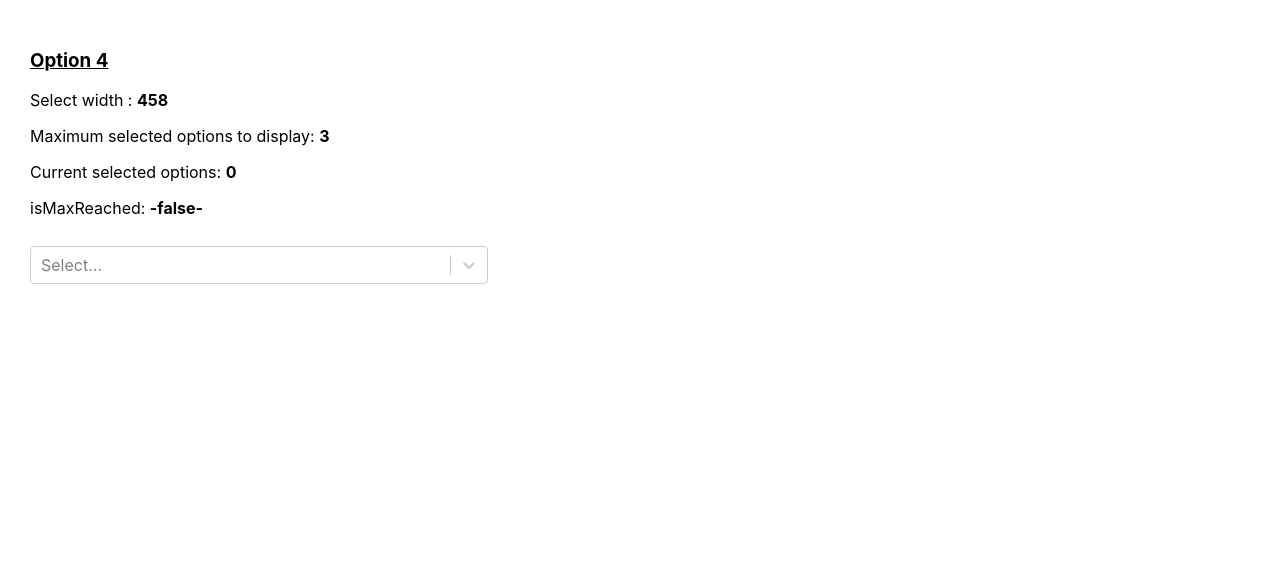
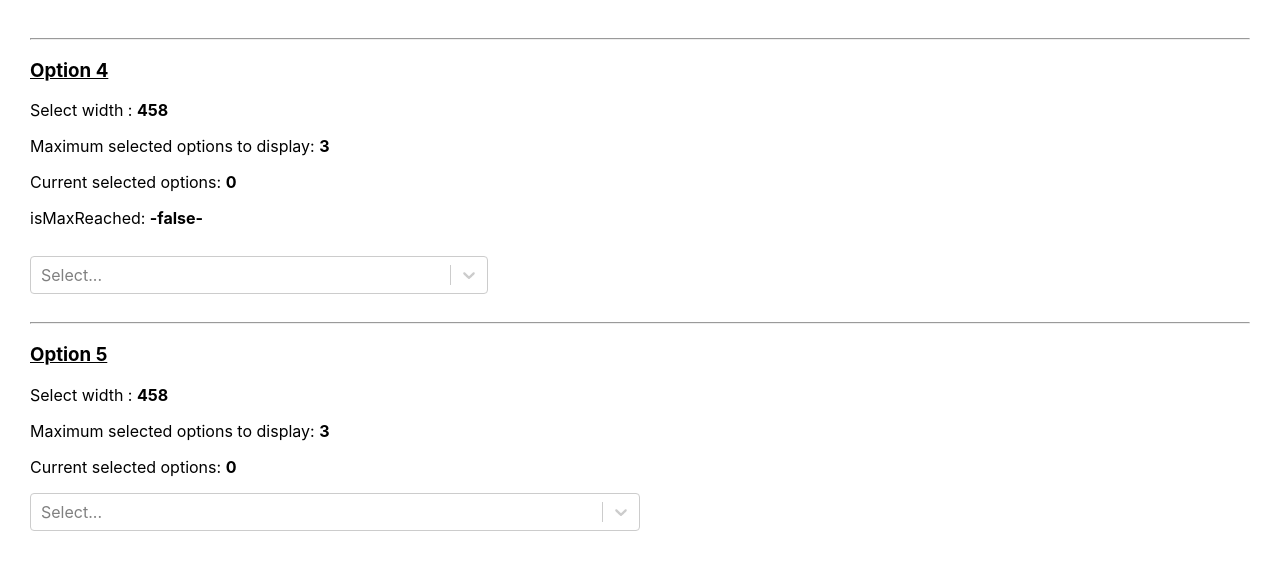
Before and after one commit to ArielBarkan/react-select, a React (Create React App) app: page / in a window 1280 px wide. Shown: the top 570 px of the page. Built offline with nearby package versions, Linux system fonts and the light colour scheme.

Commit message:
creating an option that display the counter outside the multi select

```diff
--- a/src/App.tsx
+++ b/src/App.tsx
@@ -2,16 +2,13 @@ import {Option1} from "./selects/option1";
 import {Option2} from "./selects/option2";
 import {Option3} from "./selects/option3";
 import {Option4} from "./selects/option4";
+import {Option5} from "./selects/option5";
 
 
 
 const App = () => {
 
-    window.addEventListener("click", () => {
-        console.log("--------------")
-        console.log(document.getElementById("myLovelySelect")||"not found")
-        console.log("--------------")
-    })
+
   return(
       <>
           {/*<Option1/>*/}
@@ -19,8 +16,10 @@ const App = () => {
           {/*<Option2/>*/}
           {/*<hr/>*/}
           {/*<Option3/>*/}
-          {/*<hr/>*/}
+          <hr/>
           <Option4/>
+          <hr/>
+          <Option5/>
       </>
   )
 
--- /dev/null
+++ b/src/selects/option5.tsx
@@ -0,0 +1,151 @@
+import React, {useEffect, useRef, useState} from "react";
+import Select, {components, SelectInstance, StylesConfig, Options} from "react-select";
+import {data} from "../data";
+import {generateTitle} from "../utils";
+
+export const Option5 = ()=>{
+
+    /*********/
+
+    const [optionsSelectedCount, setOptionsSelectedCount] = useState<number>(0);
+    const [optionsSelected, setOptionsSelected] = useState<[]>([]);
+    const [selectActualWidth, setSelectActualWidth] = useState<number>(0);
+    const [selectMaxDisplay, setSelectMaxDisplay] = useState<number>(3);
+    const refToMyBeautifulSelect = useRef(null)
+
+    const handleInputChange = (options:any)=>{
+
+
+        setOptionsSelectedCount(options.length);
+        setOptionsSelected(options);
+    }
+
+
+    const updateSelectWidth = ()=> {
+        setSelectActualWidth(document.getElementById("myLovelySelect")?.offsetWidth || 0)
+    }
+
+    useEffect(() => {
+       updateSelectWidth()
+
+        window.addEventListener('resize', updateSelectWidth);
+
+        return () => {
+            window.removeEventListener('resize', updateSelectWidth);
+        };
+    }, []);
+
+
+
+
+    useEffect(() => {
+        let numberToDisplay:number;
+       if(selectActualWidth > 600){
+            numberToDisplay = 5
+        } else if(selectActualWidth > 450){
+            numberToDisplay = 3
+        }else if (selectActualWidth < 300 ){
+            numberToDisplay = 1
+        }else {
+            numberToDisplay = 2
+        }
+        setSelectMaxDisplay(numberToDisplay)
+    }, [selectActualWidth]);
+    const calculateItemWidth = (): number => {
+        let itemWidth:number;
+        if(optionsSelectedCount < selectMaxDisplay){
+            itemWidth = (selectActualWidth/optionsSelectedCount)-80
+        }else{
+            itemWidth = (selectActualWidth/selectMaxDisplay)-50
+        }
+
+ return itemWidth
+    }
+
+// Custom MultiValue to hide it for the remaining options
+    const MultiValue = (props: any) => {
+        const { index, data, selectProps } = props;
+
+        console.log({props})
+        // Only render up to `selectMaxDisplay` items, hide the rest
+         if (index >= selectMaxDisplay) {
+             const hiddenCount = optionsSelectedCount - selectMaxDisplay;
+
+                 return (
+                     <span
+                         id="counter"
+                         style={{
+                             marginLeft: "8px",
+                             fontSize: "14px",
+                             color: "#FFF",
+                             backgroundColor: "#628fbb",
+                             borderRadius: "5px",
+                             padding: "5px",
+                             width: "20px",
+                             justifySelf: "self-end"
+                         }}
+                         title={generateTitle(optionsSelected)}>
+                +{hiddenCount}
+            </span>
+
+                 );
+
+
+         }
+
+        return (
+            <span title={props.children}>
+                <components.MultiValue {...props} />
+            </span>
+        );
+    };
+
+
+
+// Styles to ensure single-line display
+    const customStyles: StylesConfig = {
+        multiValue: (base) => ({
+            ...base,
+            maxWidth: `${calculateItemWidth()}px`,
+        }),
+        valueContainer: (base) => ({
+            ...base,
+            overflow: "hidden",
+            whiteSpace: "nowrap",
+            textOverflow: "ellipsis",
+
+        }),
+        control: (base) => ({
+            ...base,
+            overflow: "hidden",
+            whiteSpace: "nowrap",
+        }),
+    };
+
+
+    /*********/
+const getData = () =>{
+    let options = data
+    return options
+}
+
+    return (
+        <p style={{width: "50%"}} >
+            <u><h3>Option 5</h3></u>
+            <p>Select width : <b>{selectActualWidth}</b></p>
+            <p>Maximum selected options to display: <b>{selectMaxDisplay}</b></p>
+            <p>Current selected options: <b>{optionsSelectedCount}</b></p>
+            <Select
+                ref={refToMyBeautifulSelect}
+                id={"myLovelySelect"}
+                options={getData()}
+                isMulti
+                components={{MultiValue}}
+                onChange={handleInputChange}
+                styles={customStyles}
+                hideSelectedOptions={false}
+                closeMenuOnSelect={false}
+            />
+        </p>
+            );
+            }
```
